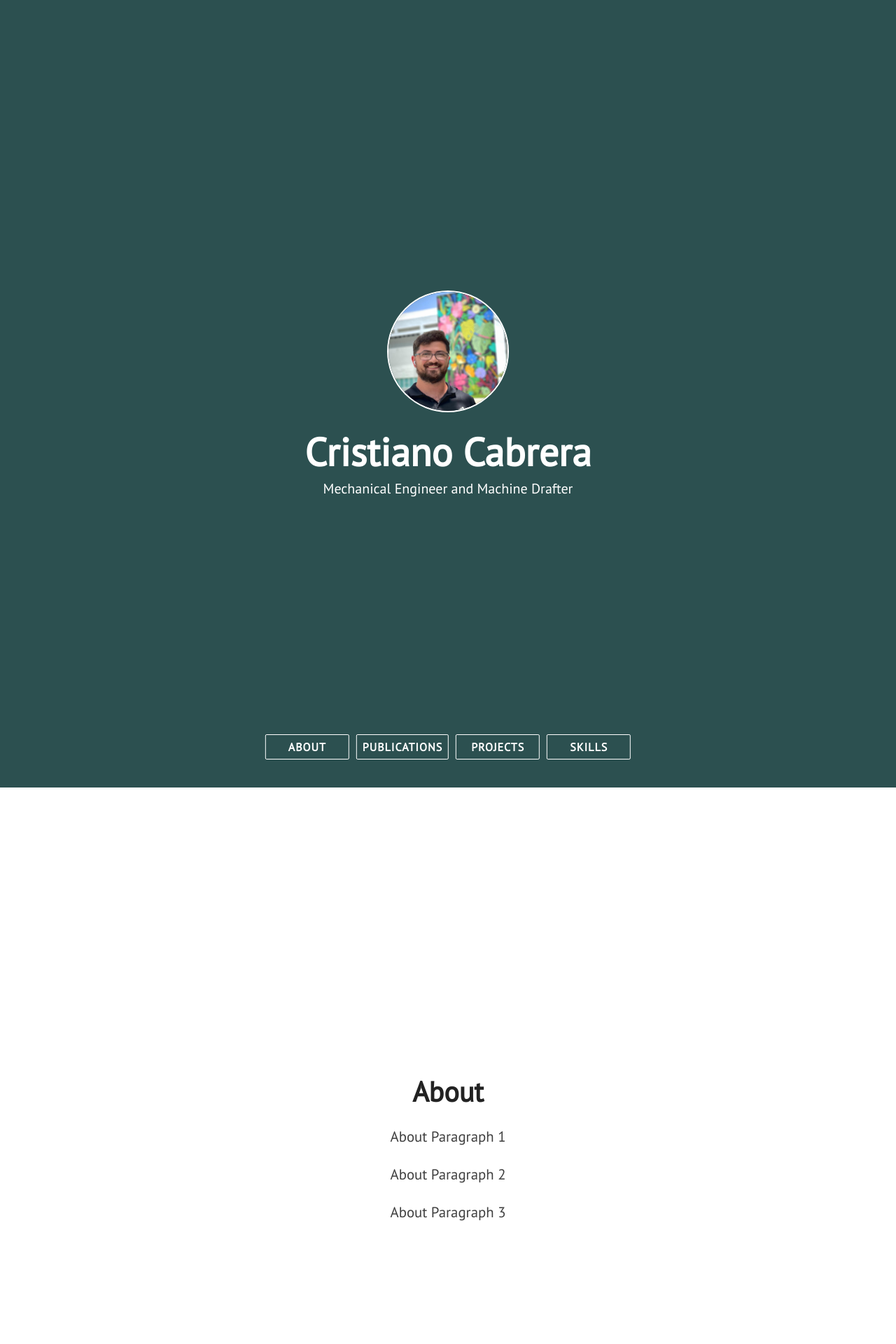
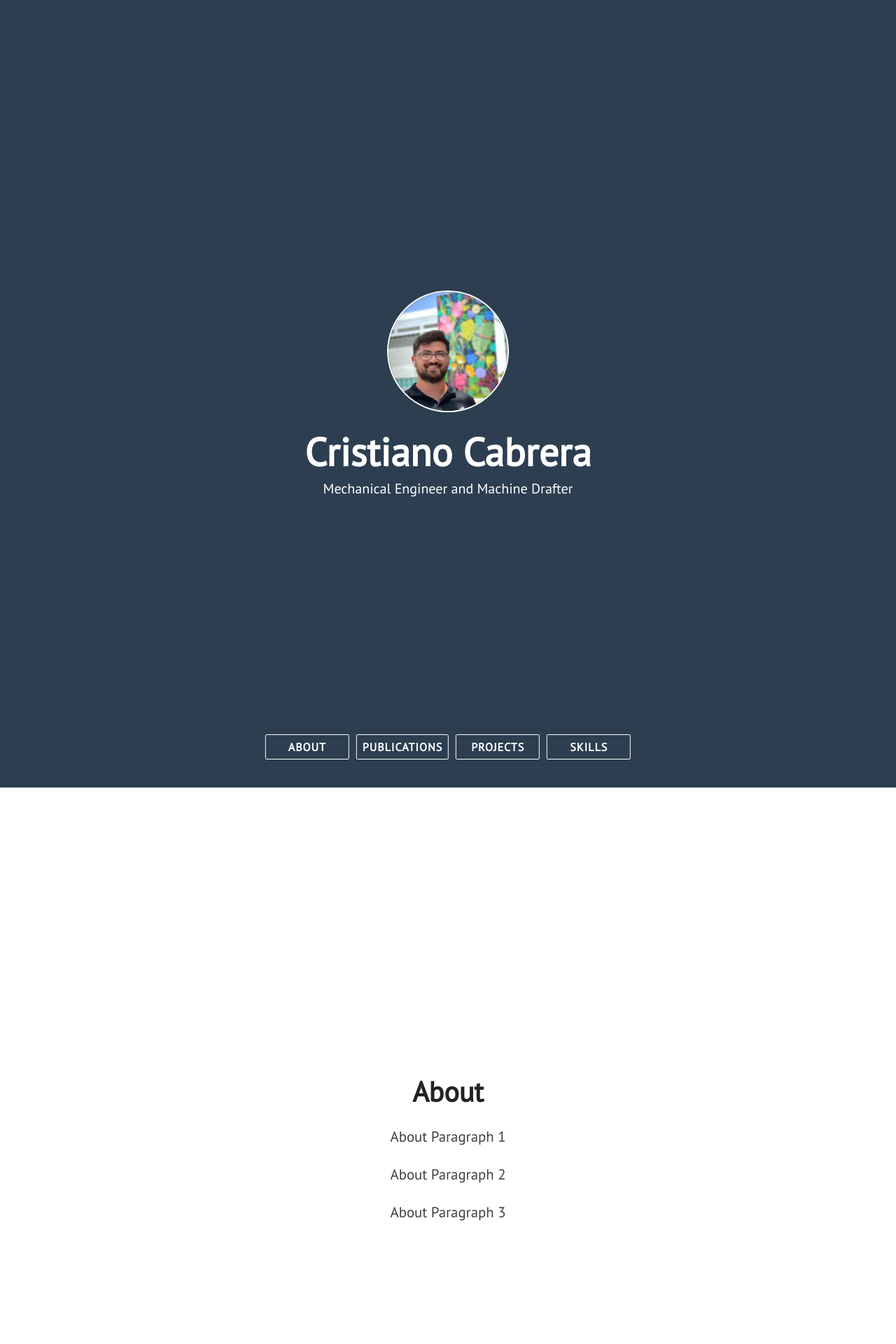
Before and after one commit to cmcabrera97/cmcabrera97.github.io, a Jekyll site: the page built from index.html, in a window 1280 px wide. Shown: the top 1920 px of the page at 70% size. Built offline with Jekyll 4.4.1, drawn with Linux system fonts in a browser that asks for light colours; nearby versions of some CDN libraries.

Commit message:
Update main.css

```diff
--- a/assets/css/main.css
+++ b/assets/css/main.css
@@ -206,7 +206,7 @@
 }
 
 .section-wrapper:nth-child(odd) {
-  background: url(../images/background2.png);
+  background: url(../images/background3.png);
   background-repeat: repeat;
 }
 
@@ -423,7 +423,7 @@
 }
 
 #nav {
-  background: url(../images/background3.png);
+  background: url(../images/background2.png);
   background-repeat: repeat;
 }
 
```
